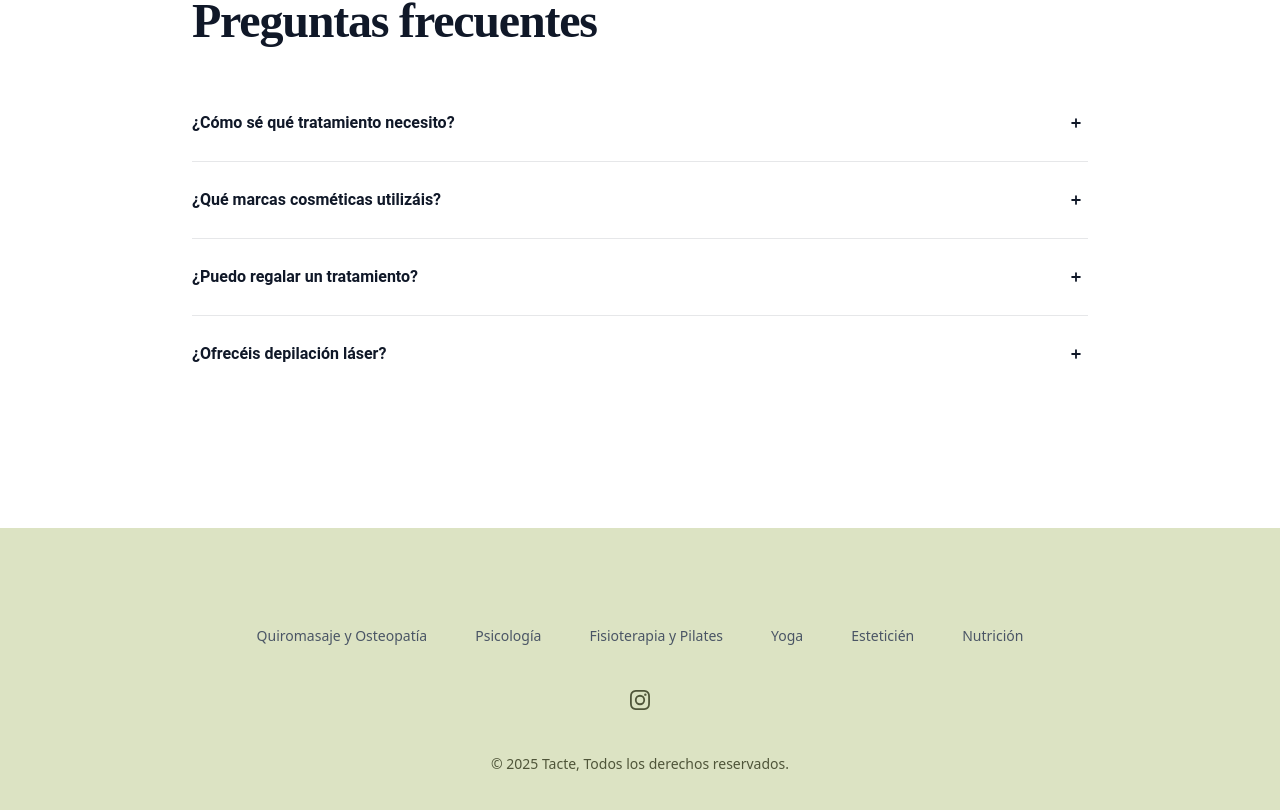
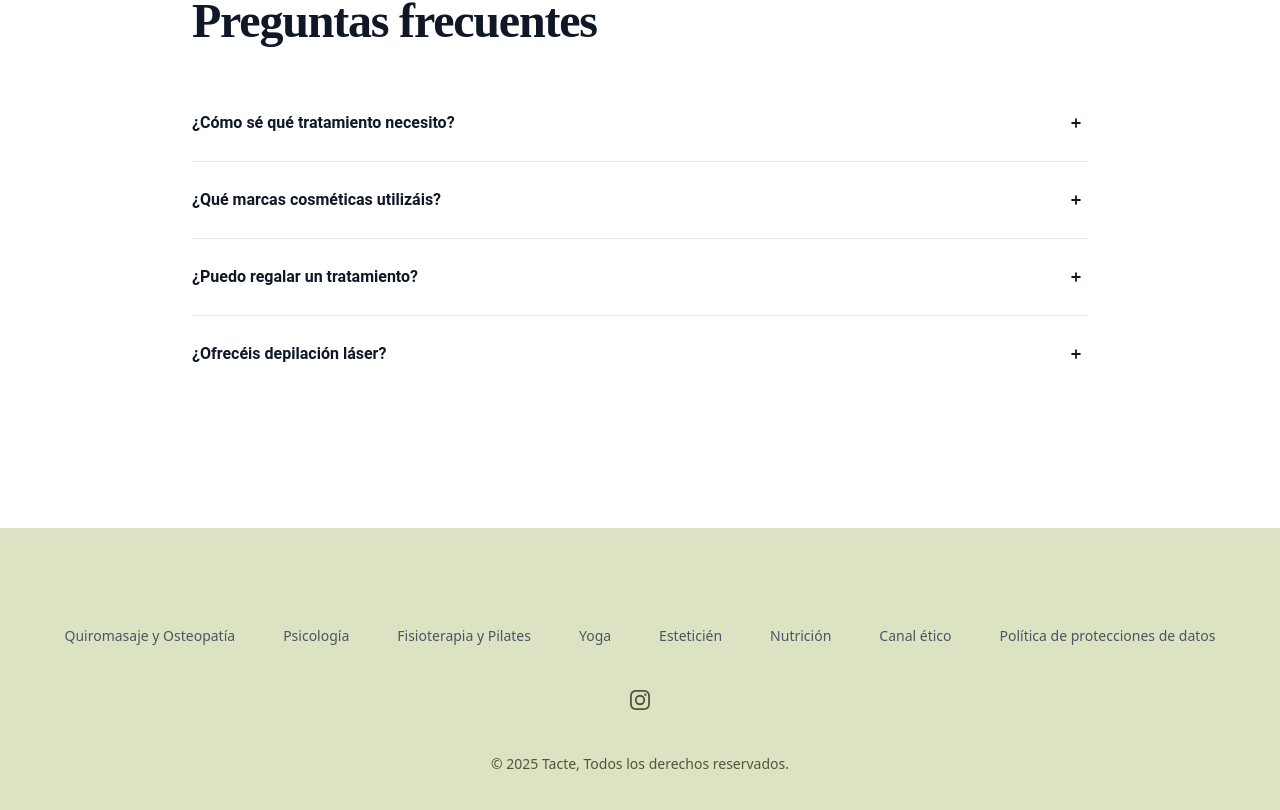
Before and after one commit to OschubGit/tacte-front, a Next.js app: page /servicios/esteticien in a window 1280 px wide. Shown: the part 4550-5360 px from the top of the page. Built offline with nearby package versions, Linux system fonts and the light colour scheme; no server answers.

Commit message:
Politica de proteccion de datos

```diff
--- a/src/app/(components)/Footers/FooterSimpleCentered.tsx
+++ b/src/app/(components)/Footers/FooterSimpleCentered.tsx
@@ -18,6 +18,11 @@ const navigation = {
     { name: "Yoga", href: "/servicios/yoga" },
     { name: "Esteticién", href: "/servicios/esteticien" },
     { name: "Nutrición", href: "/servicios/nutricion" },
+    { name: "Canal ético", href: "https://tactesalud.canales-eticos.com/#/" },
+    {
+      name: "Política de protecciones de datos",
+      href: "/politica-protecciones-datos",
+    },
   ],
   social: [
     /* {
--- a/src/app/politica-protecciones-datos/page.tsx
+++ b/src/app/politica-protecciones-datos/page.tsx
@@ -68,8 +68,7 @@ const PoliticaProteccionesDatosPage = () => {
 
             <section>
               <h2 className="text-2xl font-semibold text-gray-900 mt-8 mb-4">
-                2. Permisos específicos (marque la casilla correspondiente en
-                caso afirmativo):
+                2. Permisos específicos
               </h2>
               <p className="mb-4">
                 - Consiento el uso de los datos sobre mi salud para poder
--- a/src/app/register/page.tsx
+++ b/src/app/register/page.tsx
@@ -166,7 +166,7 @@ export default function RegisterPage() {
                     </div>
                   </div>
 
-                  {/* <div className="flex items-center justify-between">
+                  <div className="flex items-center justify-between">
                     <div className="flex h-6 shrink-0 items-center">
                       <div className="group grid size-4 grid-cols-1">
                         <input
@@ -209,7 +209,7 @@ export default function RegisterPage() {
                         </a>
                       </p>
                     </div>
-                  </div> */}
+                  </div>
                   {/* <div className="text-sm/6">
                                             <a
                                                 href="#"
```
